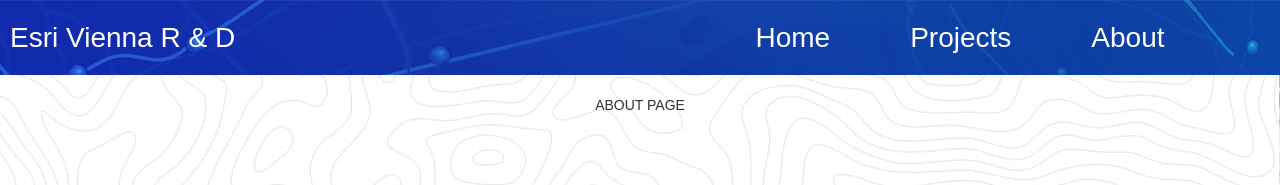
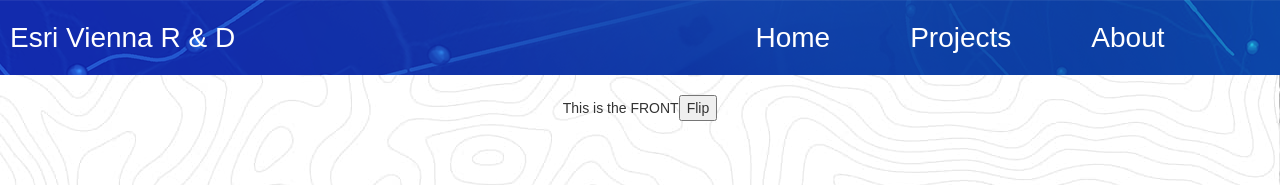
Before and after one commit to tyanthony/idt-website, a React (Create React App) app in the folder website/: page /about in a window 1280 px wide. Shown: the top 185 px of the page. Built offline with nearby package versions, Linux system fonts and the light colour scheme.

Commit message:
added ReactFlipCard lib. beginning to implement card on About page

```diff
--- a/website/package.json
+++ b/website/package.json
@@ -3,8 +3,9 @@
   "version": "0.1.0",
   "private": true,
   "dependencies": {
-    "react": "^16.4.1",
+    "react": "^16.4.2",
     "react-bootstrap": "^0.32.1",
+    "react-card-flip": "^0.2.1",
     "react-dom": "^16.4.1",
     "react-router-dom": "^4.3.1",
     "react-scripts": "1.1.4"
--- a/website/src/About/About.css
+++ b/website/src/About/About.css
@@ -0,0 +1,3 @@
+.flipcard {
+  border: 1px solid black;
+}
--- a/website/src/About/About.js
+++ b/website/src/About/About.js
@@ -1,10 +1,35 @@
 import React, { Component } from 'react';
+import ReactCardFlip from 'react-card-flip';
 
 import './About.css';
 
 class About extends Component {
+  constructor() {
+    super();
+    this.state = { isFlipped: false, };
+    this.handleClick = this.handleClick.bind(this);
+  }
+
+  handleClick(e) {
+    e.preventDefault();
+    this.setState(prevState => ({ isFlipped: !prevState.isFlipped }));
+  }
+
   render() {
-    return <div>ABOUT PAGE</div>;
+    return (
+
+      <ReactCardFlip isFlipped={this.state.isFlipped}>
+        <div key="front">
+          This is the FRONT
+          <button onClick={ this.handleClick }>Flip</button>
+        </div>
+
+        <div key="back">
+          This is the BACK
+          <button onClick={ this.handleClick }>Flip</button>
+        </div>
+      </ReactCardFlip>
+    );
   }
 }
 
--- a/website/src/Header/Header.css
+++ b/website/src/Header/Header.css
@@ -5,7 +5,7 @@
   color: white;
 }
 .listItems:hover {
-  background-color: lightblue;
+  color: white;
 }
 
 .headerContainer {
--- a/website/src/index.js
+++ b/website/src/index.js
@@ -2,7 +2,7 @@
 import ReactDOM from 'react-dom';
 import './index.css';
 import registerServiceWorker from './registerServiceWorker';
-import { BrowserRouter as Router, Route } from 'react-router-dom';
+import { BrowserRouter as Router} from 'react-router-dom';
 
 import App from './App';
 ReactDOM.render(
```
Also changed, not shown: 1 other file (tests, documents, lock files or other folders).
